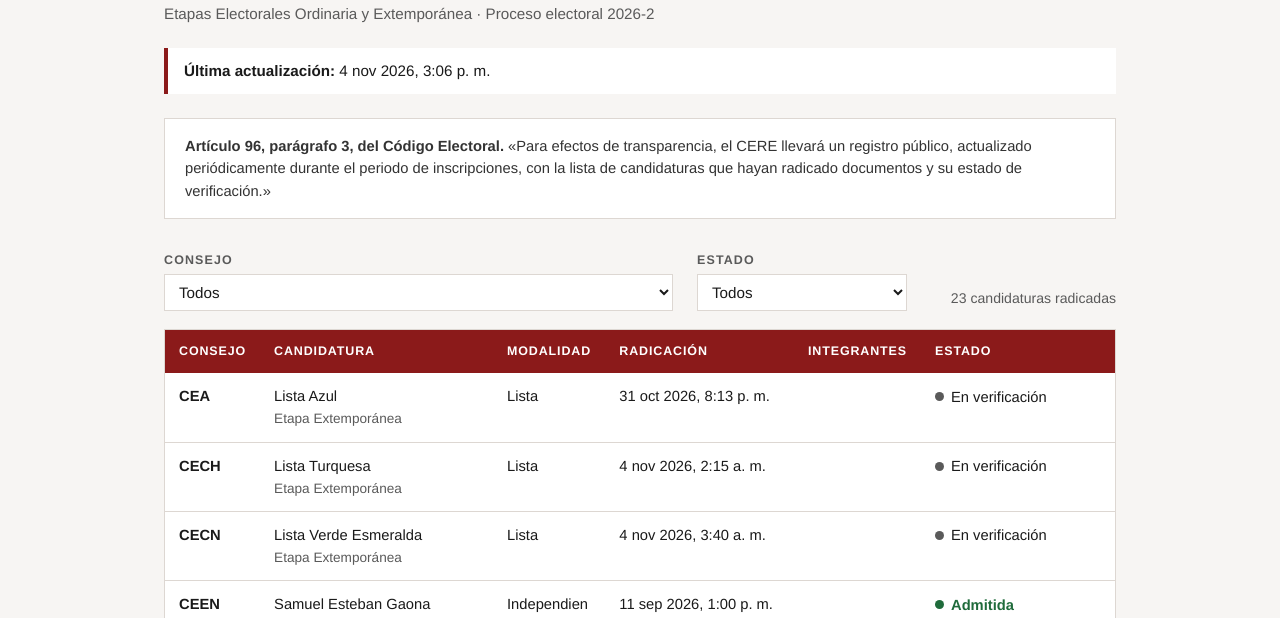
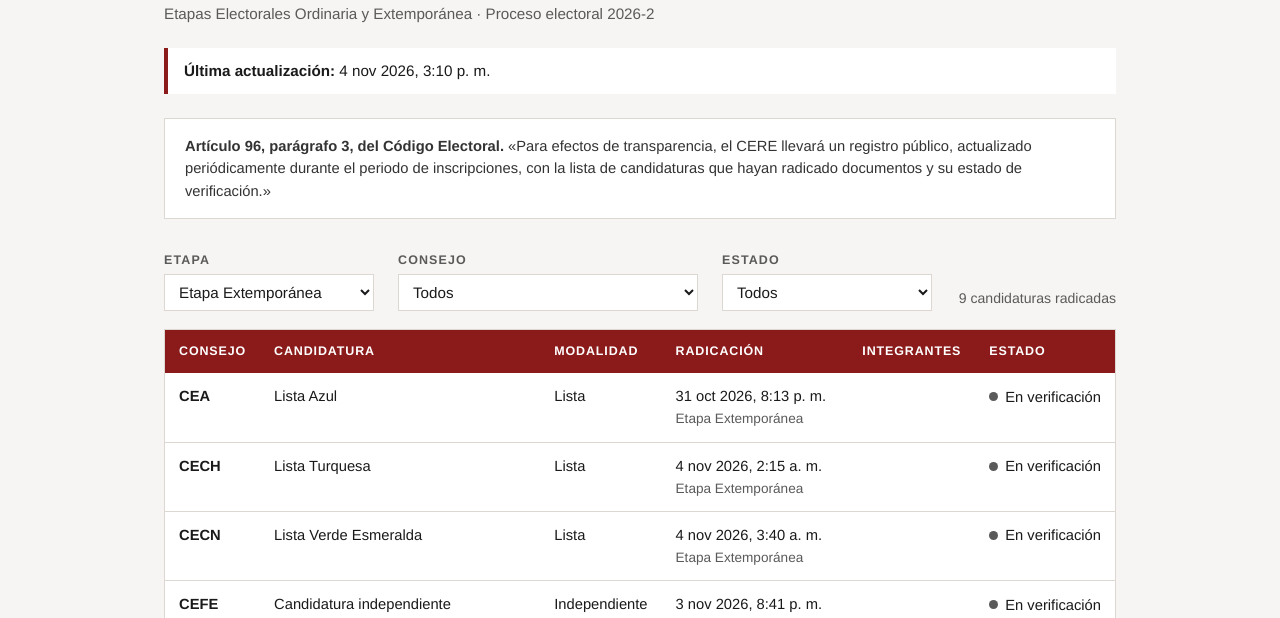
Before and after one commit to cereurosario/RegistroPublico, a plain HTML site: page index.html in a window 1280 px wide. Shown: the part 182-800 px from the top of the page. Drawn offline with Linux system fonts and the light colour scheme.

Commit message:
Agrega el filtro por etapa electoral
Cada candidatura lleva su etapa (ordinaria o extemporánea), que se muestra
bajo la fecha de radicación. La página abre en la etapa vigente y permite
cambiar a la otra o ver todas, también con ?etapa= en el enlace.

Co-Authored-By: Claude Opus 5.5 <noreply@anthropic.com>

```diff
--- a/assets/estilo.css
+++ b/assets/estilo.css
@@ -166,6 +166,9 @@ thead th {
 tbody tr:last-child td { border-bottom: none; }
 
 thead th:nth-child(5) { text-align: right; }
+#f-consejo { max-width: 300px; }
+td.modalidad { white-space: nowrap; }
+td.modalidad .val { overflow-wrap: normal; }
 
 .val { min-width: 0; overflow-wrap: anywhere; }
 
@@ -262,6 +265,7 @@ a { color: var(--rojo); }
   /* 16px evita que Safari en iOS haga zoom al tocar el desplegable,
      y el padding sube el área táctil por encima de 44 px. */
   .filtros select { min-width: 0; width: 100%; font-size: 16px; padding: 12px 12px; }
+  #f-consejo { max-width: none; }
 
   table, tbody, tr, td { display: block; width: 100%; }
   thead { display: none; }
--- a/assets/registro.js
+++ b/assets/registro.js
@@ -60,6 +60,13 @@
       norma: 'Artículos 54, 56 y 57',
       glosa: 'La candidatura o la lista se retiró del proceso, o su renuncia fue aceptada por el CERE.'
     }
+  };
+
+  // Etapas del proceso electoral (Título IV del Código). El JSON marca cada
+  // candidatura con su etapa y con "etapa_vigente" la que se muestra al abrir.
+  var ETAPAS = {
+    ordinaria: 'Ordinaria',
+    extemporanea: 'Extemporánea'
   };
 
   var COLUMNAS = ['Consejo', 'Candidatura', 'Modalidad', 'Radicación', 'Integrantes', 'Estado'];
@@ -150,8 +157,10 @@
     if (c.nota) tdNombre.firstChild.appendChild(elem('span', 'programa', c.nota));
     tr.appendChild(tdNombre);
 
-    tr.appendChild(celda('Modalidad', null, c.modalidad === 'lista' ? 'Lista' : 'Independiente'));
-    tr.appendChild(celda('Radicación', 'fecha', fecha(c.radicacion, true)));
+    tr.appendChild(celda('Modalidad', 'modalidad', c.modalidad === 'lista' ? 'Lista' : 'Independiente'));
+    var tdFecha = celda('Radicación', 'fecha', fecha(c.radicacion, true));
+    if (c.etapa) tdFecha.firstChild.appendChild(elem('span', 'programa', 'Etapa ' + (ETAPAS[c.etapa] || c.etapa)));
+    tr.appendChild(tdFecha);
     tr.appendChild(celda('Integrantes', 'num', c.integrantes != null ? c.integrantes : ''));
 
     var def = ESTADOS[c.estado];
@@ -173,8 +182,8 @@
     if (!lista.length) {
       var vacio = elem('div', 'vacio');
       if (!total) {
-        vacio.appendChild(elem('strong', null, 'Todavía no se ha radicado ninguna candidatura.'));
-        vacio.appendChild(texto('El registro se actualiza durante el periodo de inscripción, del 31 de agosto al 11 de septiembre de 2026.'));
+        vacio.appendChild(elem('strong', null, 'Todavía no se ha radicado ninguna candidatura en esta etapa.'));
+        vacio.appendChild(texto('El registro se actualiza durante el periodo de inscripción.'));
       } else {
         vacio.appendChild(elem('strong', null, 'Ninguna candidatura coincide con el filtro.'));
         vacio.appendChild(texto('Cambie el Consejo o el estado seleccionado.'));
@@ -199,6 +208,22 @@
   // --- filtros ------------------------------------------------------------
 
   function llenarFiltros(datos) {
+    var ft = $('f-etapa');
+    var etapas = {};
+    datos.candidaturas.forEach(function (c) { if (c.etapa) etapas[c.etapa] = true; });
+    if (datos.etapa_vigente) etapas[datos.etapa_vigente] = true;
+    Object.keys(ETAPAS).concat(Object.keys(etapas)).forEach(function (clave) {
+      if (!etapas[clave]) return;
+      etapas[clave] = false;
+      var o = elem('option', null, 'Etapa ' + (ETAPAS[clave] || clave));
+      o.value = clave;
+      ft.appendChild(o);
+    });
+    // Se abre en la etapa vigente; ?etapa=ordinaria (o =todas) elige otra.
+    var pedida = new URLSearchParams(location.search).get('etapa');
+    var inicial = pedida === 'todas' ? '' : (pedida || datos.etapa_vigente || '');
+    if ([].some.call(ft.options, function (o) { return o.value === inicial; })) ft.value = inicial;
+
     var fc = $('f-consejo');
     var usados = {};
     datos.candidaturas.forEach(function (c) { usados[c.consejo] = true; });
@@ -225,15 +250,17 @@
   }
 
   function aplicar(datos) {
+    var etapa = $('f-etapa').value;
     var consejo = $('f-consejo').value;
     var estado = $('f-estado').value;
-    var lista = datos.candidaturas.filter(function (c) {
+    var enEtapa = datos.candidaturas.filter(function (c) { return !etapa || c.etapa === etapa; });
+    var lista = enEtapa.filter(function (c) {
       return (!consejo || c.consejo === consejo) && (!estado || c.estado === estado);
     });
-    pintarTabla(ordenar(lista), datos.candidaturas.length);
+    pintarTabla(ordenar(lista), enEtapa.length);
 
     var n = lista.length;
-    var total = datos.candidaturas.length;
+    var total = enEtapa.length;
     $('conteo').textContent = (consejo || estado)
       ? n + ' de ' + total + (total === 1 ? ' candidatura' : ' candidaturas')
       : total + (total === 1 ? ' candidatura radicada' : ' candidaturas radicadas');
@@ -256,6 +283,12 @@
       pintarActualizado(datos);
       pintarGlosario();
       llenarFiltros(datos);
+      $('f-etapa').addEventListener('change', function () {
+        var url = new URL(location.href);
+        url.searchParams.set('etapa', $('f-etapa').value || 'todas');
+        history.replaceState(null, '', url);
+        aplicar(datos);
+      });
       $('f-consejo').addEventListener('change', function () { aplicar(datos); });
       $('f-estado').addEventListener('change', function () { aplicar(datos); });
       aplicar(datos);
--- a/datos/candidaturas.json
+++ b/datos/candidaturas.json
@@ -1,9 +1,11 @@
 {
   "proceso": "Proceso Electoral 2026-2: Etapas Ordinaria y Extemporánea",
-  "actualizado": "2026-11-04T10:06:00-05:00",
+  "etapa_vigente": "extemporanea",
+  "actualizado": "2026-11-04T10:10:00-05:00",
   "candidaturas": [
     {
       "consejo": "CEEN",
+      "etapa": "ordinaria",
       "denominacion": "Lista Verde Eden",
       "modalidad": "lista",
       "radicacion": "2026-09-11T08:29:00-05:00",
@@ -14,6 +16,7 @@
     },
     {
       "consejo": "CEEN",
+      "etapa": "ordinaria",
       "denominacion": "Samuel Esteban Gaona Canaria",
       "modalidad": "independiente",
       "radicacion": "2026-09-11T08:00:00-05:00",
@@ -23,6 +26,7 @@
     },
     {
       "consejo": "CEFE",
+      "etapa": "ordinaria",
       "denominacion": "Lista Verde",
       "modalidad": "lista",
       "radicacion": "2026-09-09T22:56:00-05:00",
@@ -33,6 +37,7 @@
     },
     {
       "consejo": "CEIB",
+      "etapa": "ordinaria",
       "denominacion": "Lista Azul",
       "modalidad": "lista",
       "radicacion": "2026-09-11T20:26:00-05:00",
@@ -43,6 +48,7 @@
     },
     {
       "consejo": "CEJ",
+      "etapa": "ordinaria",
       "denominacion": "Candidatura independiente",
       "modalidad": "independiente",
       "radicacion": "2026-09-10T01:34:00-05:00",
@@ -52,6 +58,7 @@
     },
     {
       "consejo": "CEJ",
+      "etapa": "ordinaria",
       "denominacion": "José David Rivero Arregoces",
       "modalidad": "independiente",
       "radicacion": "2026-09-11T13:42:00-05:00",
@@ -61,6 +68,7 @@
     },
     {
       "consejo": "CEJ",
+      "etapa": "ordinaria",
       "denominacion": "Luis Enrique Solano Molano",
       "modalidad": "independiente",
       "radicacion": "2026-09-11T14:43:00-05:00",
@@ -70,6 +78,7 @@
     },
     {
       "consejo": "CEJ",
+      "etapa": "ordinaria",
       "denominacion": "Giselle Mariana Céspedes Pulido",
       "modalidad": "independiente",
       "radicacion": "2026-09-11T20:22:00-05:00",
@@ -79,6 +88,7 @@
     },
     {
       "consejo": "CEJ",
+      "etapa": "ordinaria",
       "denominacion": "Lista Azul",
       "modalidad": "lista",
       "radicacion": "2026-09-11T23:40:00-05:00",
@@ -89,6 +99,7 @@
     },
     {
       "consejo": "CEM",
+      "etapa": "ordinaria",
       "denominacion": "Jorge Luis Rivera Argote",
       "modalidad": "independiente",
       "radicacion": "2026-09-11T20:45:00-05:00",
@@ -98,6 +109,7 @@
     },
     {
       "consejo": "CEM",
+      "etapa": "ordinaria",
       "denominacion": "Lista Gris Azulado",
       "modalidad": "lista",
       "radicacion": "2026-09-11T22:22:00-05:00",
@@ -107,6 +119,7 @@
     },
     {
       "consejo": "CEM",
+      "etapa": "ordinaria",
       "denominacion": "Santiago Álvarez Echeverri",
       "modalidad": "independiente",
       "radicacion": "2026-09-11T22:41:00-05:00",
@@ -115,6 +128,7 @@
     },
     {
       "consejo": "CER",
+      "etapa": "ordinaria",
       "denominacion": "Lista Azul Rehabilitación",
       "modalidad": "lista",
       "radicacion": "2026-09-11T18:57:00-05:00",
@@ -125,6 +139,7 @@
     },
     {
       "consejo": "CERI",
+      "etapa": "ordinaria",
       "denominacion": "Lista Naranja",
       "modalidad": "lista",
       "radicacion": "2026-09-11T20:24:00-05:00",
@@ -134,76 +149,78 @@
     },
     {
       "consejo": "CEIB",
+      "etapa": "extemporanea",
       "denominacion": "Candidatura independiente",
       "modalidad": "independiente",
       "radicacion": "2026-10-21T19:07:00-05:00",
       "estado": "en_verificacion",
-      "nota": "Etapa Extemporánea · Representante de cuarto a sexto semestre"
+      "nota": "Representante de cuarto a sexto semestre"
     },
     {
       "consejo": "CEICT",
+      "etapa": "extemporanea",
       "denominacion": "Lista Esmeralda",
       "modalidad": "lista",
       "radicacion": "2026-10-24T02:34:00-05:00",
       "integrantes": 12,
-      "estado": "en_verificacion",
-      "nota": "Etapa Extemporánea"
+      "estado": "en_verificacion"
     },
     {
       "consejo": "CEA",
+      "etapa": "extemporanea",
       "denominacion": "Lista Azul",
       "modalidad": "lista",
       "radicacion": "2026-10-31T15:13:00-05:00",
-      "estado": "en_verificacion",
-      "nota": "Etapa Extemporánea"
+      "estado": "en_verificacion"
     },
     {
       "consejo": "CEFE",
+      "etapa": "extemporanea",
       "denominacion": "Candidatura independiente",
       "modalidad": "independiente",
       "radicacion": "2026-11-03T15:41:00-05:00",
       "estado": "en_verificacion",
-      "nota": "Etapa Extemporánea · Representante de tercer semestre"
+      "nota": "Representante de tercer semestre"
     },
     {
       "consejo": "CEP",
+      "etapa": "extemporanea",
       "denominacion": "Lista Violeta",
       "modalidad": "lista",
       "radicacion": "2026-11-03T16:04:00-05:00",
-      "estado": "en_verificacion",
-      "nota": "Etapa Extemporánea"
+      "estado": "en_verificacion"
     },
     {
       "consejo": "CECH",
+      "etapa": "extemporanea",
       "denominacion": "Lista Turquesa",
       "modalidad": "lista",
       "radicacion": "2026-11-03T21:15:00-05:00",
-      "estado": "en_verificacion",
-      "nota": "Etapa Extemporánea"
+      "estado": "en_verificacion"
     },
     {
       "consejo": "CECN",
+      "etapa": "extemporanea",
       "denominacion": "Lista Verde Esmeralda",
       "modalidad": "lista",
       "radicacion": "2026-11-03T22:40:00-05:00",
-      "estado": "en_verificacion",
-      "nota": "Etapa Extemporánea"
+      "estado": "en_verificacion"
     },
     {
       "consejo": "CPGDU",
+      "etapa": "extemporanea",
       "denominacion": "Lista Violeta",
       "modalidad": "lista",
       "radicacion": "2026-11-03T23:12:00-05:00",
-      "estado": "en_verificacion",
-      "nota": "Etapa Extemporánea"
+      "estado": "en_verificacion"
     },
     {
       "consejo": "CPGDU",
+      "etapa": "extemporanea",
       "denominacion": "Candidatura independiente",
       "modalidad": "independiente",
       "radicacion": "2026-11-03T23:52:00-05:00",
-      "estado": "en_verificacion",
-      "nota": "Etapa Extemporánea"
+      "estado": "en_verificacion"
     }
   ]
 }
--- a/index.html
+++ b/index.html
@@ -38,6 +38,10 @@
 
   <section class="filtros" aria-label="Filtros">
     <label>
+      <span>Etapa</span>
+      <select id="f-etapa"><option value="">Todas las etapas</option></select>
+    </label>
+    <label>
       <span>Consejo</span>
       <select id="f-consejo"><option value="">Todos</option></select>
     </label>
@@ -70,7 +74,7 @@
     personales (artículo 38 del Código Electoral), con reserva de los datos sensibles
     (artículo 183, parágrafo 1).</p>
     <p>Durante el periodo de inscripción se publican la denominación de la candidatura, el
-    Consejo al que se presenta, la fecha de radicación, el número de integrantes y el
+    Consejo al que se presenta, la etapa electoral, la fecha de radicación, el número de integrantes y el
     estado de verificación. Los nombres de los candidatos se publican cuando la candidatura
     es admitida.</p>
   </section>
```
Also changed, not shown: datos/EJEMPLO.json (+5 -2 lines).
